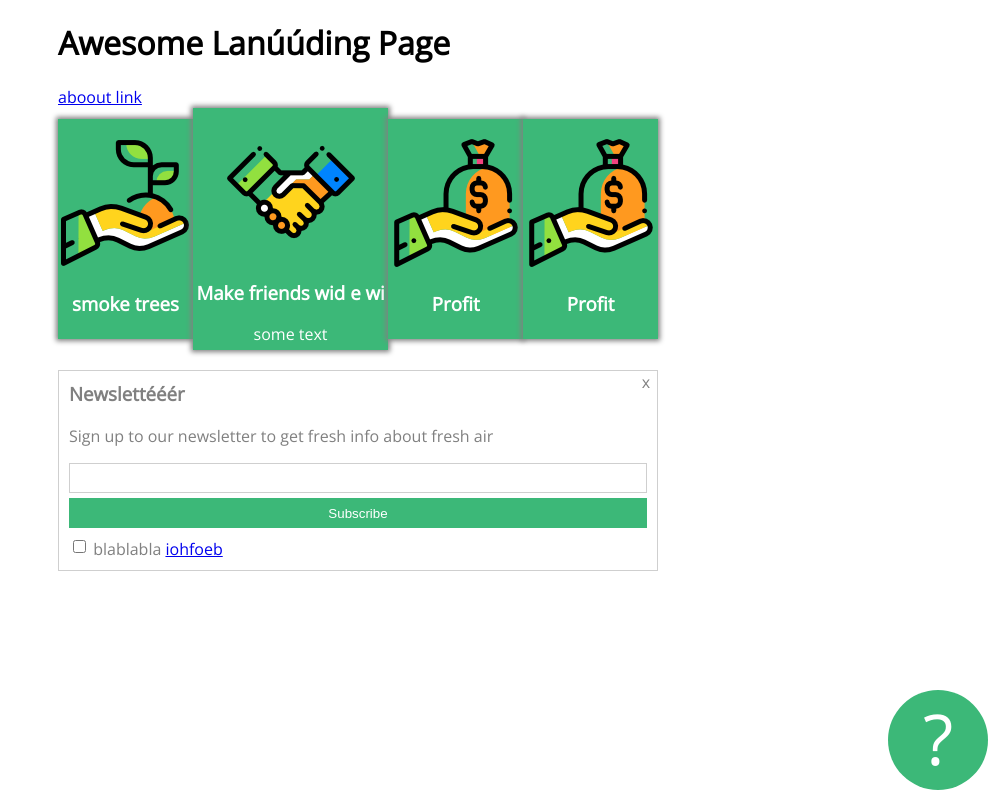
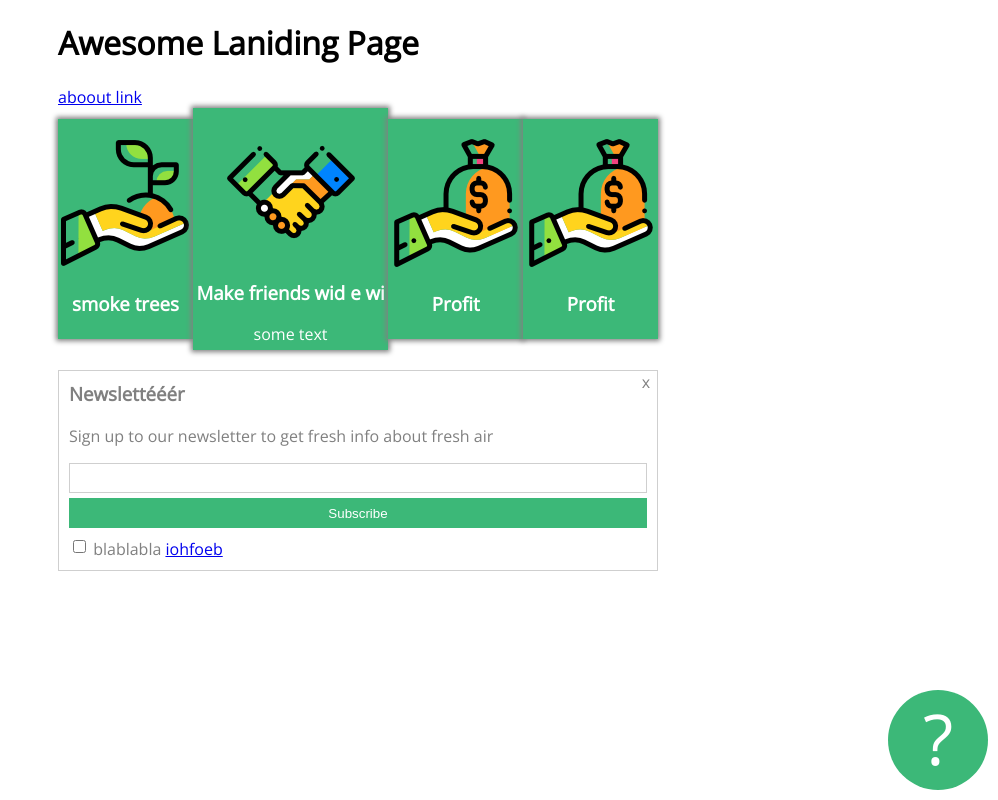
Before and after one commit to sakrafa/sakrafa.github.io, a plain HTML site: page index.html in a window 1280 px wide. Shown: the whole page, without its empty margins (282-1280 px from the left). Drawn offline with nearby package versions, Linux system fonts and the light colour scheme.

Commit message:
new
heading correct

```diff
--- a/index.html
+++ b/index.html
@@ -9,7 +9,7 @@
 <body>
 
 <div class="container">
-<h1>Awesome Lanúúding Page</h1>
+<h1>Awesome Laniding Page</h1>
 <a href="about.html">aboout link</a>
 <div class="cardholder">
   <div class="card">
```
